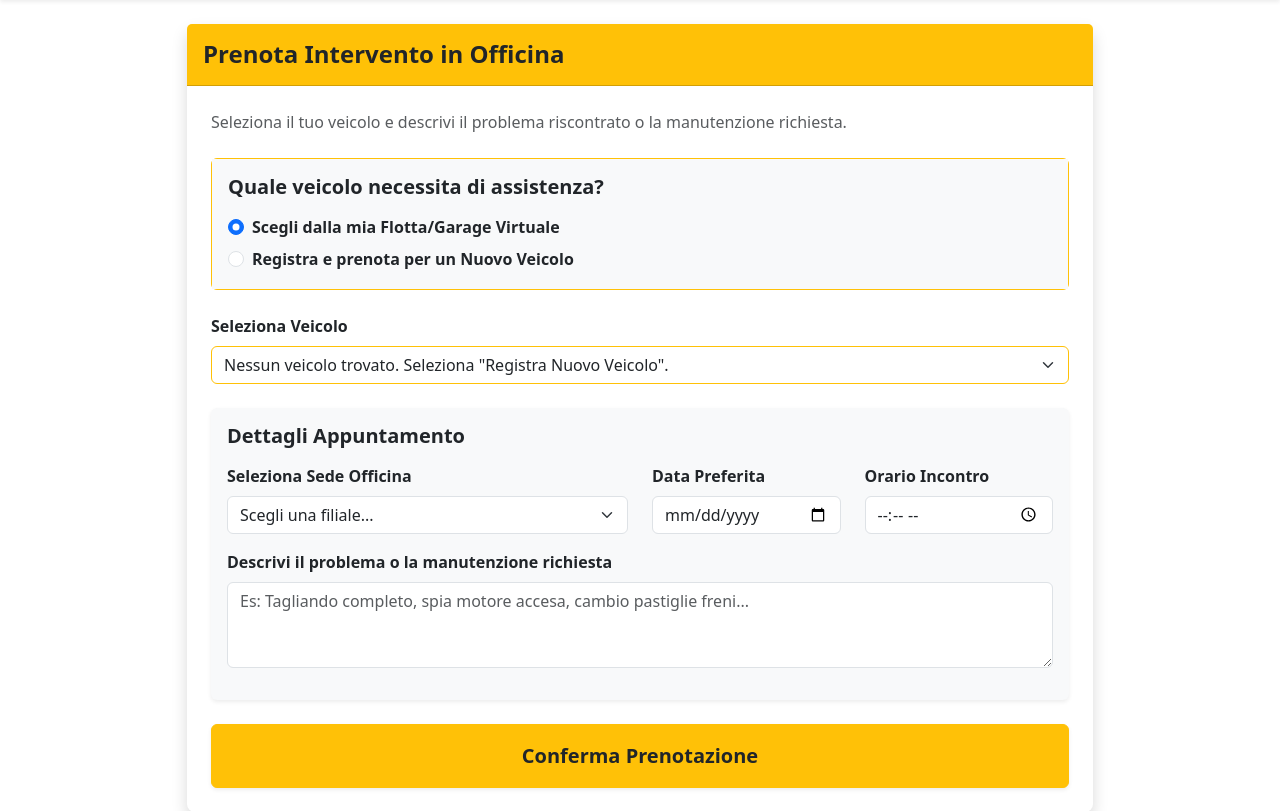
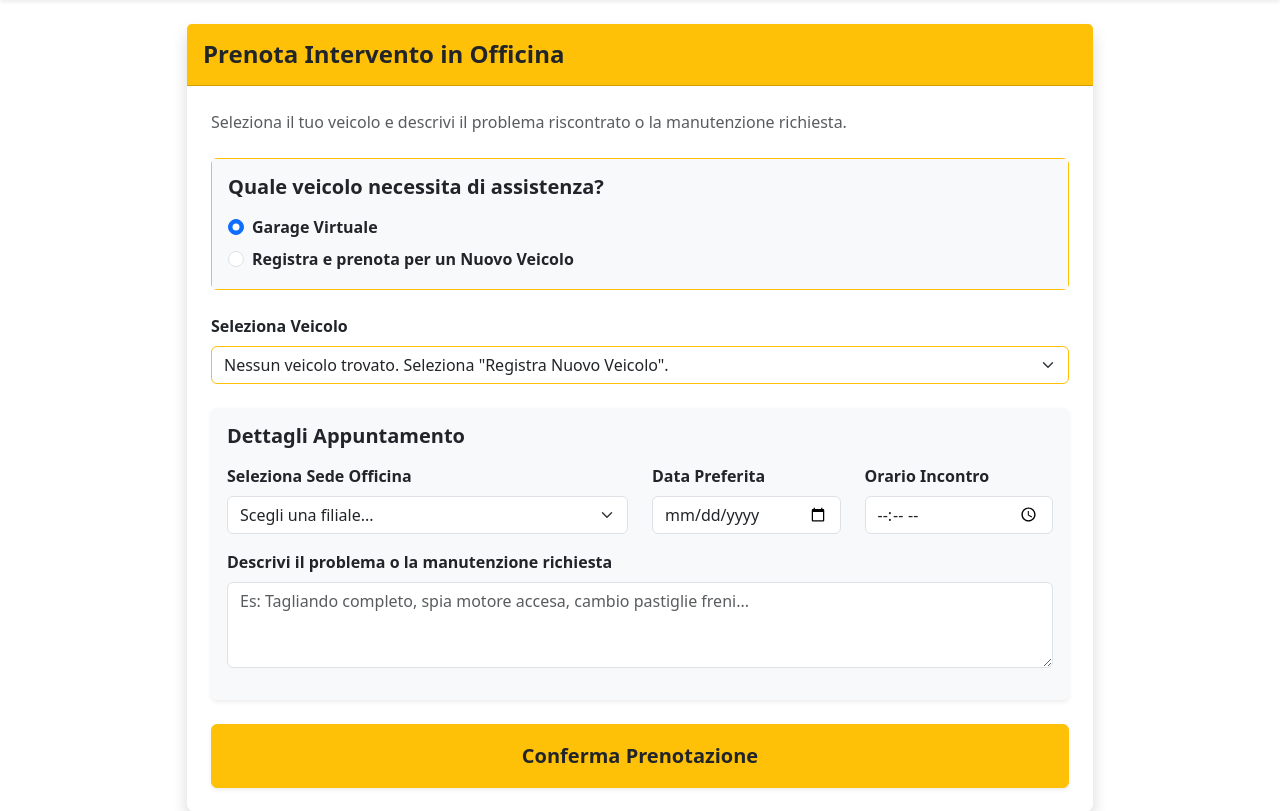
Before and after one commit to LorenzoBelletti05/DB-Project-UNIBO, a Flask app: template Concessionaria_camion_autotrasporti/GUI/templates/reservations/reserve.html in a window 1280 px wide. Shown: the part 56-867 px from the top of the page. Run offline with Flask 3, Linux system fonts and the light colour scheme; the template is opened without the code that fills it, so the values that code supplies are empty; parts of the project's set-up code (start-up, migrations or seed data) failed here and were passed over.

Commit message:
Change some word

```diff
--- a/Concessionaria_camion_autotrasporti/GUI/templates/layout.html
+++ b/Concessionaria_camion_autotrasporti/GUI/templates/layout.html
@@ -25,7 +25,7 @@
 
                 {% elif session.get('ruolo') == 5 %}
                     <a class="nav-link" href="/admin/utenti">Anagrafiche</a>
-                    <a class="nav-link" href="/admin/catalog">Gestione Flotta</a>
+                    <a class="nav-link" href="/admin/catalog">Gestione Garage</a>
                     <a class="nav-link" href="/test_drive_calendar">Test Drive</a>
                 {% endif %}
 
--- a/Concessionaria_camion_autotrasporti/GUI/templates/reservations/reserve.html
+++ b/Concessionaria_camion_autotrasporti/GUI/templates/reservations/reserve.html
@@ -20,7 +20,7 @@
                                 <div class="form-check mb-2">
                                     <input class="form-check-input" type="radio" name="tipo_inserimento" id="tipoEsistente" value="esistente" onchange="toggleForm()" checked>
                                     <label class="form-check-label fw-bold" for="tipoEsistente">
-                                        Scegli dalla mia Flotta/Garage Virtuale
+                                        Garage Virtuale
                                     </label>
                                 </div>
                                 <div class="form-check">
```
